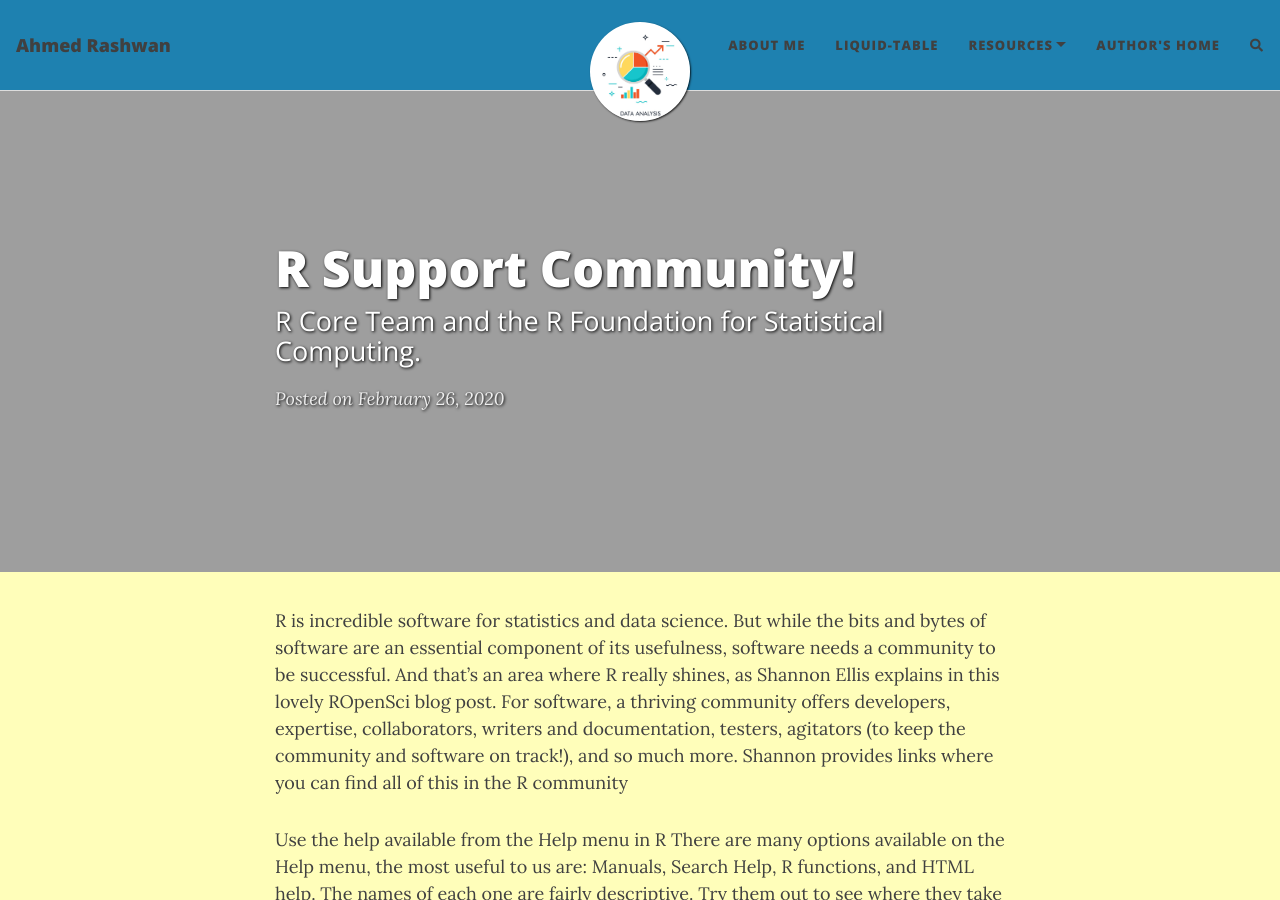
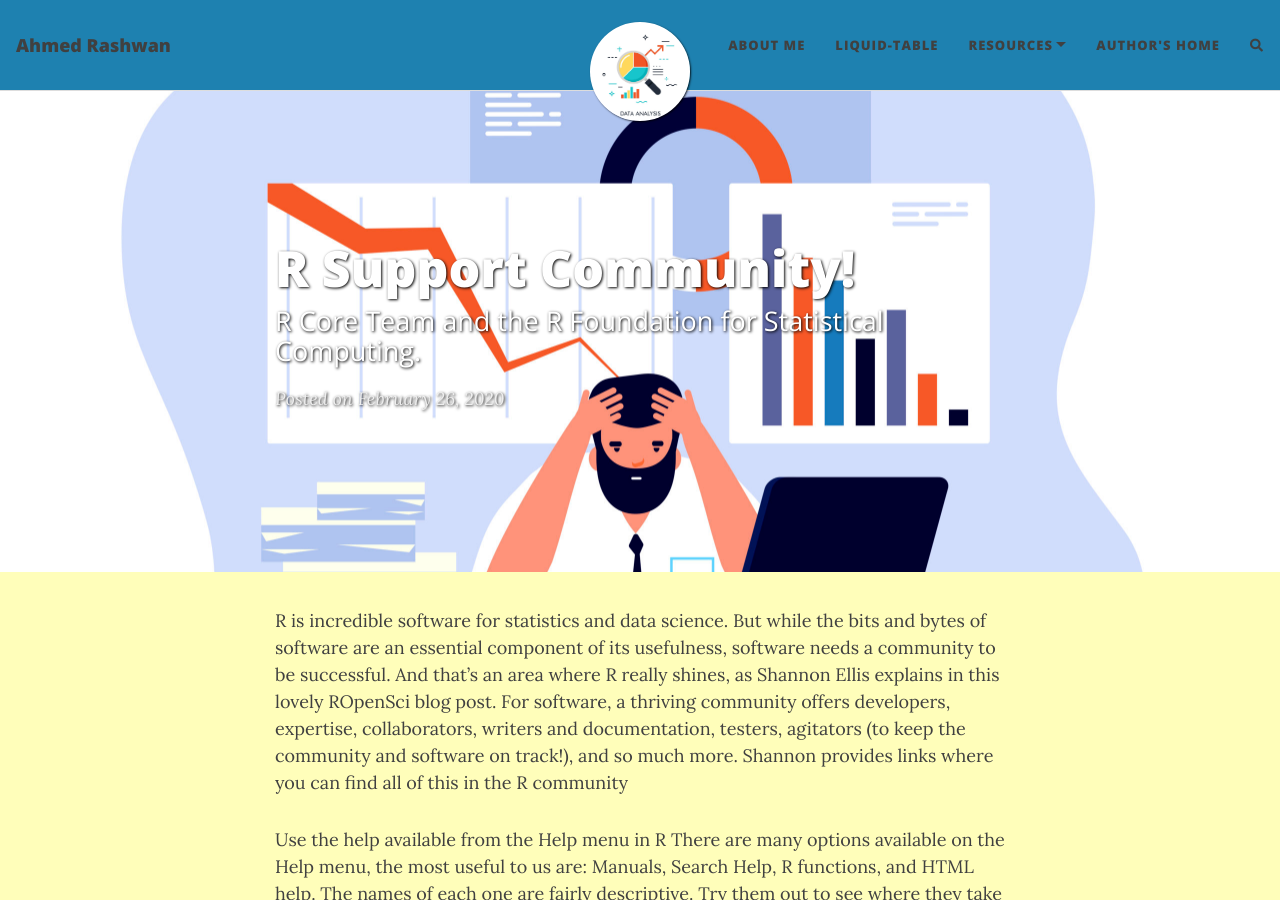
Before and after one commit to AhmedRashwanASU/NewGitHubPage, a Jekyll site: the page built from _posts/2020-02-26-flake-it-till-you-make-it.md, in a window 1280 px wide and 900 px high. Built offline with Jekyll 4.4.1, drawn with Linux system fonts in a browser that asks for light colours; nearby versions of some CDN libraries; comment, search, counter and statistics services are not loaded.

Commit message:
Update 2020-02-26-flake-it-till-you-make-it.md

```diff
--- a/_posts/2020-02-26-flake-it-till-you-make-it.md
+++ b/_posts/2020-02-26-flake-it-till-you-make-it.md
@@ -2,9 +2,9 @@
 layout: post
 title: R Support Community!
 subtitle: R Core Team and the R Foundation for Statistical Computing.
-cover-img: /assets/img/copy.jpg
+cover-img: /assets/img/coder2.jpg
 thumbnail-img: /assets/img/R.png
-share-img: /assets/img/copy.jpg
+share-img: /assets/img/img/R.png
 tags: [books, test]
 ---
 
```
